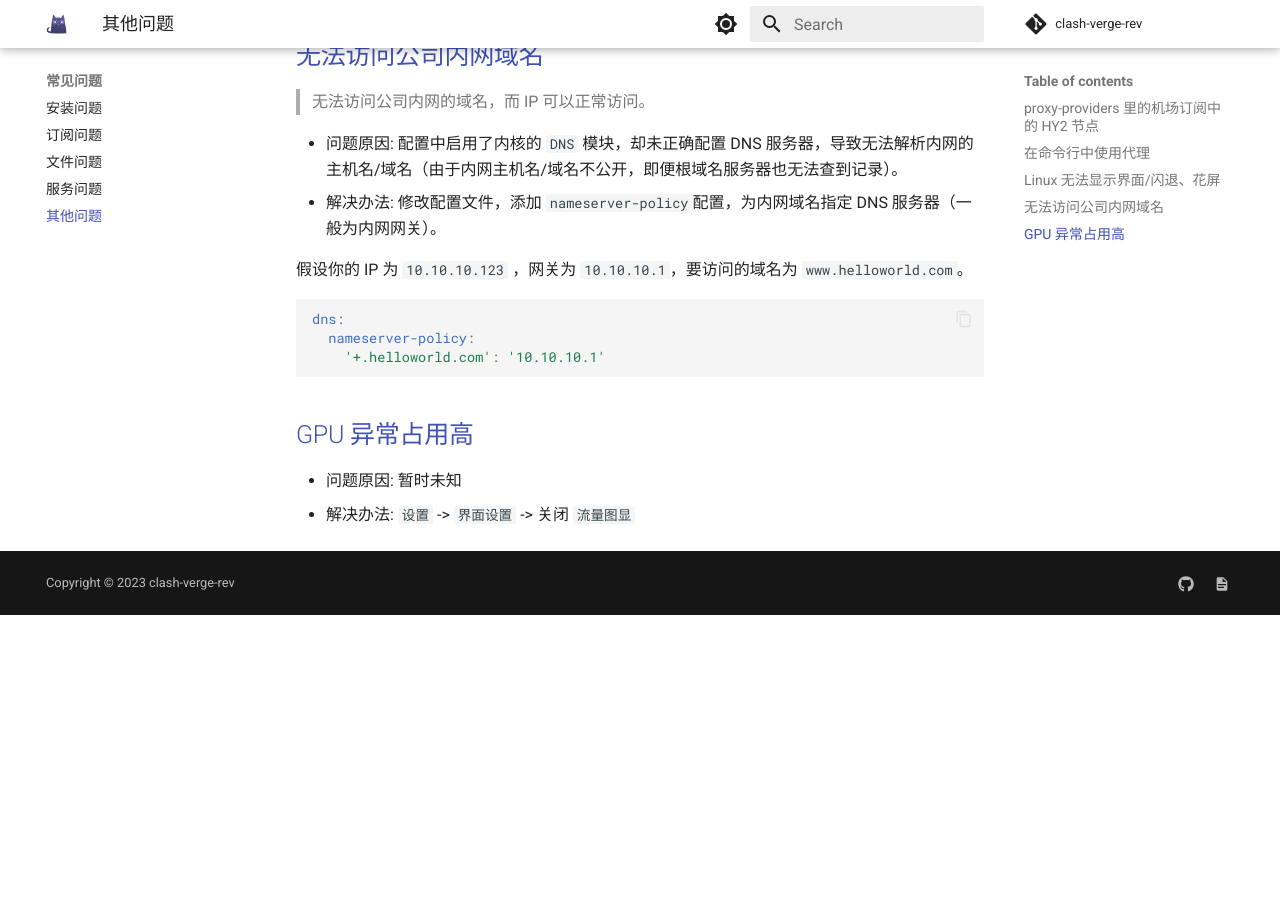
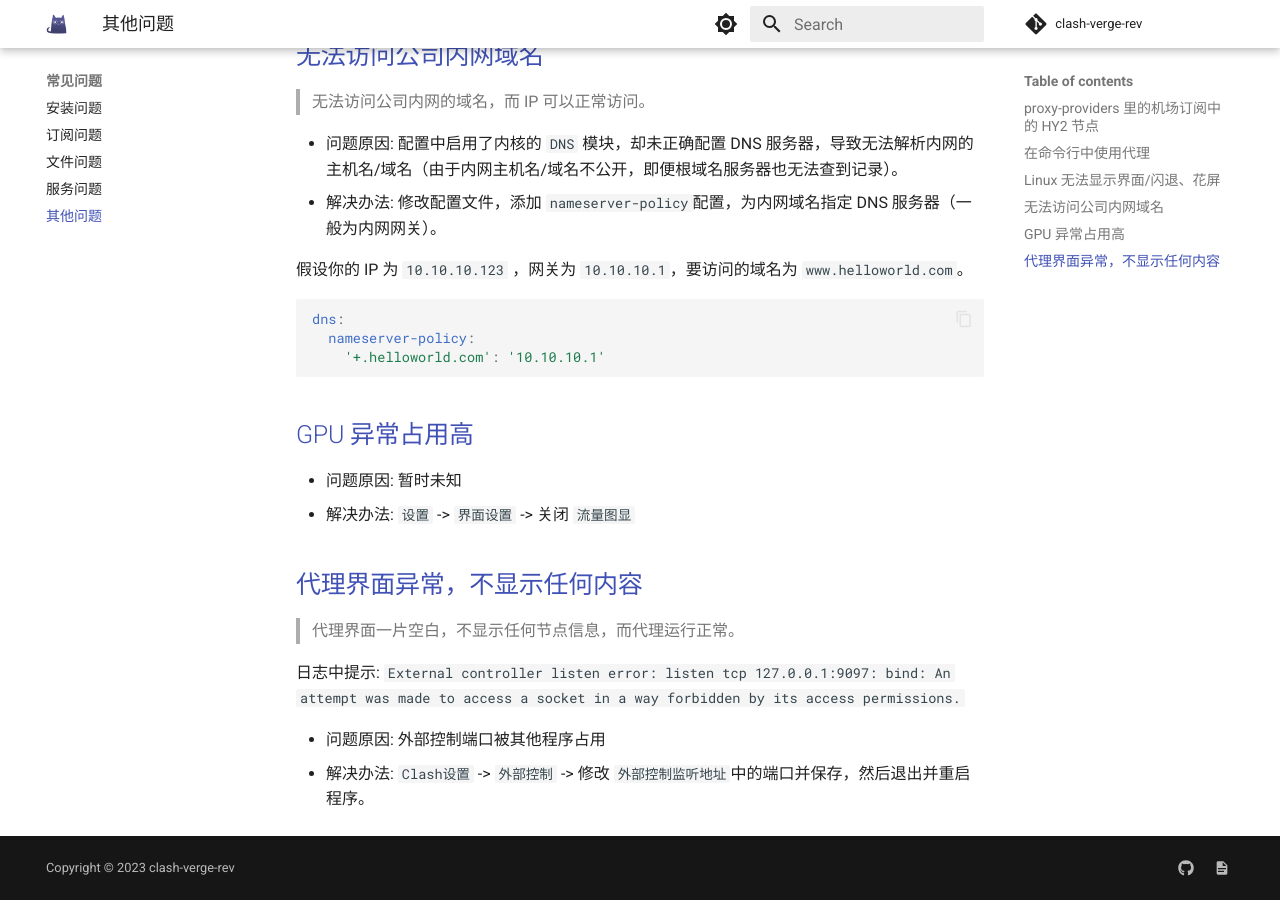
Before and after one commit to clash-verge-rev/clash-verge-rev.github.io, an MkDocs documentation site: the page built from docs/faq/other.md, in a window 1280 px wide and 900 px high, scrolled down 912 px. Built offline with MkDocs 1.6.1 and Material for MkDocs 9.7.7, drawn with Linux system fonts in a browser that asks for light colours; comment, search, counter and statistics services are not loaded; before the commit the page ends 1527 px from its top, so only the background shows below that.

Commit message:
faq: proxy tab empty

```diff
--- a/docs/faq/other.md
+++ b/docs/faq/other.md
@@ -45,3 +45,12 @@ dns:
 
 - 问题原因: 暂时未知
 - 解决办法: `设置` -> `界面设置` -> 关闭 `流量图显`
+
+## 代理界面异常，不显示任何内容
+
+> 代理界面一片空白，不显示任何节点信息，而代理运行正常。
+
+日志中提示: `External controller listen error: listen tcp 127.0.0.1:9097: bind: An attempt was made to access a socket in a way forbidden by its access permissions.`
+
+- 问题原因: 外部控制端口被其他程序占用
+- 解决办法: `Clash设置` -> `外部控制` -> 修改 `外部控制监听地址`中的端口并保存，然后退出并重启程序。
```
